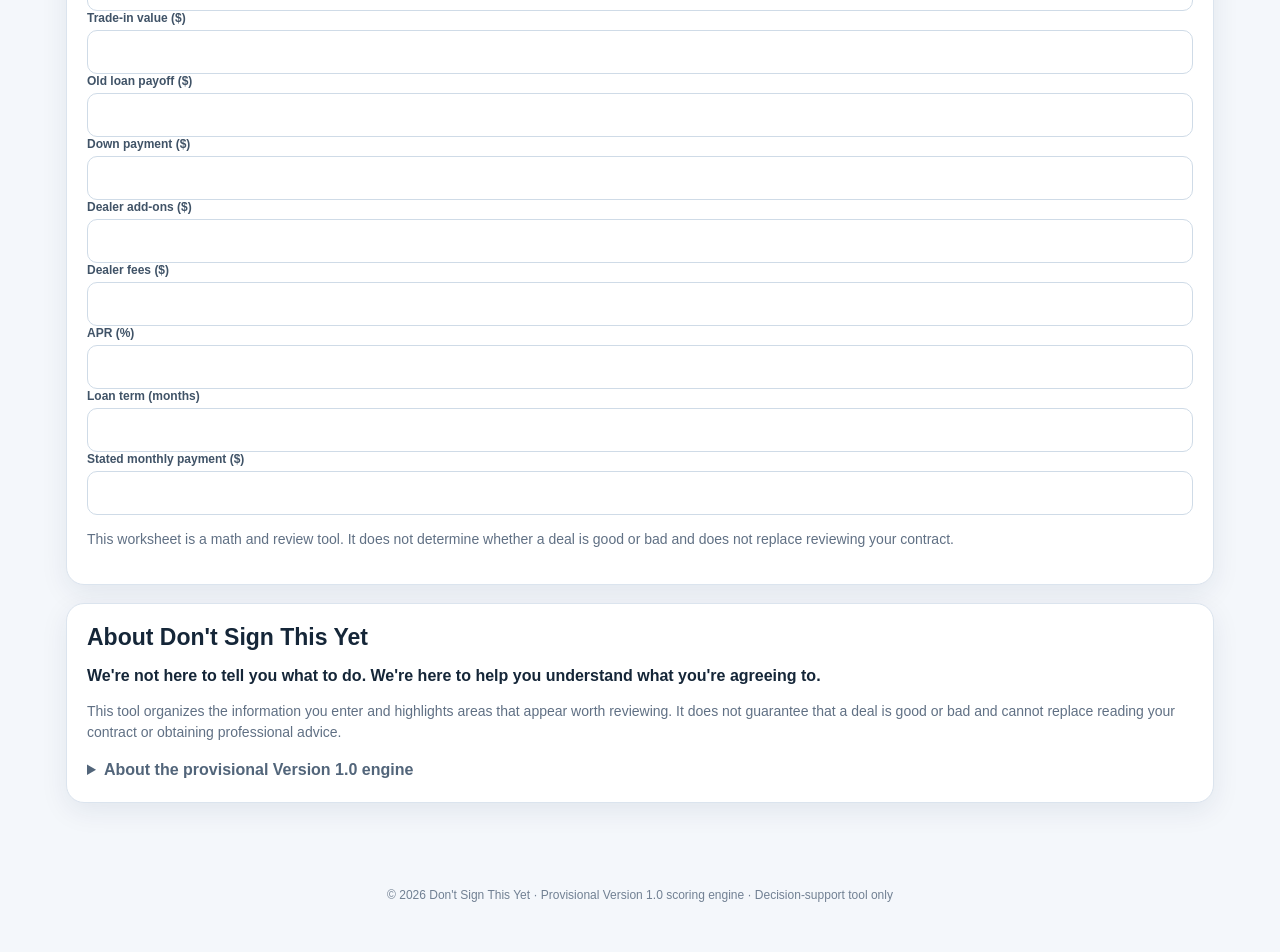
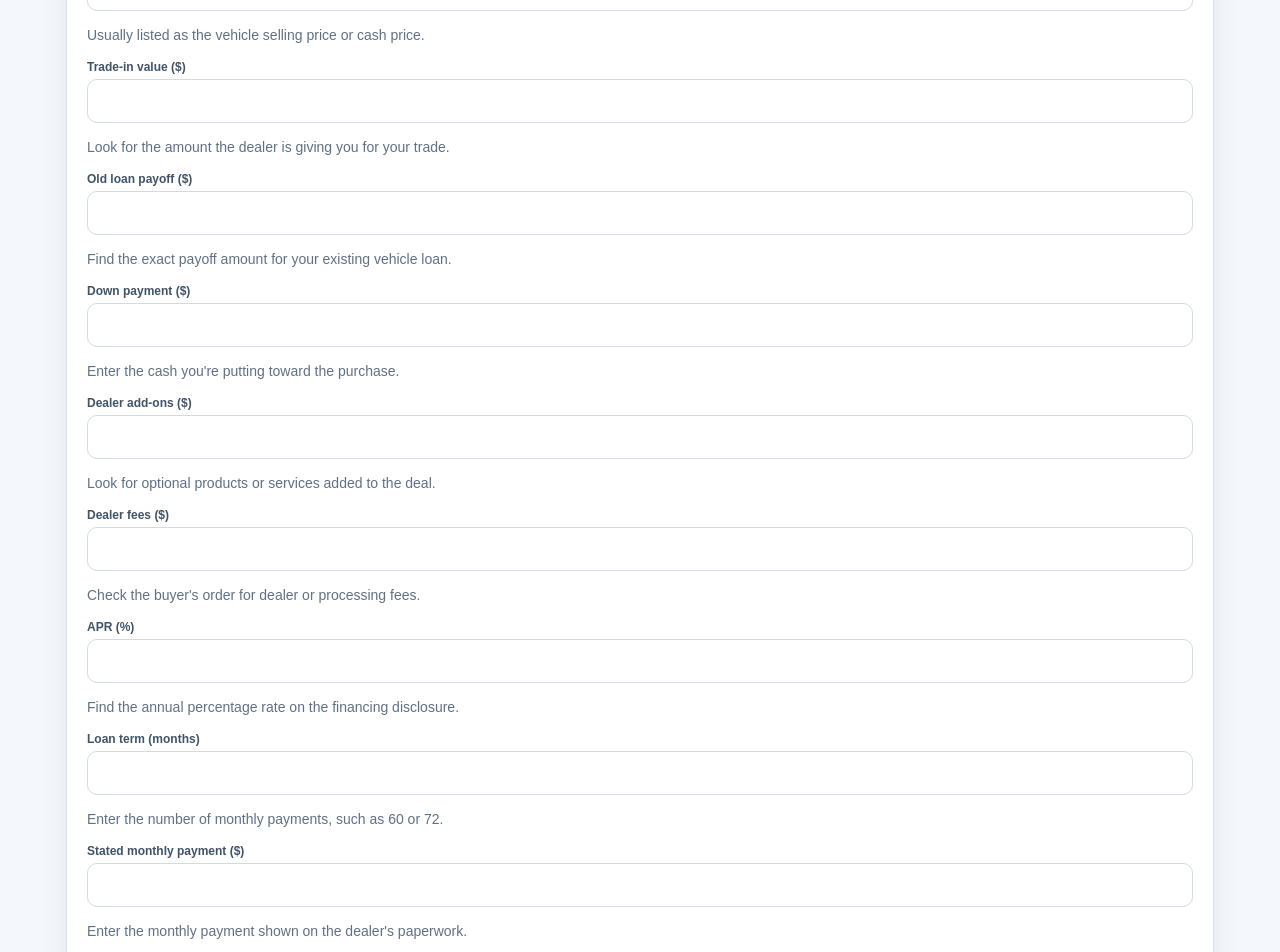
Before and after one commit to rmerrow1/dont-sign-this-yet, a Next.js app: page / in a window 1280 px wide. Shown: the part 4400-5352 px from the top of the page. Built offline with nearby package versions, Linux system fonts and the light colour scheme.

Commit message:
Enhance vehicle price fields with explanatory text
Added descriptions for vehicle pricing fields to guide users.

```diff
--- a/app/page.js
+++ b/app/page.js
@@ -645,15 +645,50 @@ function DealWorksheet() {
       </p>
 
       <div className="grid">
+       <div className="worksheetField">
   <Field label="Vehicle price ($)" id="ws-price" value={data.price} onChange={update("price")} />
+  <p className="muted">Usually listed as the vehicle selling price or cash price.</p>
+</div>
+
+<div className="worksheetField">
   <Field label="Trade-in value ($)" id="ws-trade-value" value={data.tradeValue} onChange={update("tradeValue")} />
+  <p className="muted">Look for the amount the dealer is giving you for your trade.</p>
+</div>
+
+<div className="worksheetField">
   <Field label="Old loan payoff ($)" id="ws-trade-owed" value={data.tradeOwed} onChange={update("tradeOwed")} />
+  <p className="muted">Find the exact payoff amount for your existing vehicle loan.</p>
+</div>
+
+<div className="worksheetField">
   <Field label="Down payment ($)" id="ws-down" value={data.down} onChange={update("down")} />
+  <p className="muted">Enter the cash you're putting toward the purchase.</p>
+</div>
+
+<div className="worksheetField">
   <Field label="Dealer add-ons ($)" id="ws-addons" value={data.addons} onChange={update("addons")} />
+  <p className="muted">Look for optional products or services added to the deal.</p>
+</div>
+
+<div className="worksheetField">
   <Field label="Dealer fees ($)" id="ws-fees" value={data.fees} onChange={update("fees")} />
+  <p className="muted">Check the buyer's order for dealer or processing fees.</p>
+</div>
+
+<div className="worksheetField">
   <Field label="APR (%)" id="ws-apr" value={data.apr} onChange={update("apr")} />
+  <p className="muted">Find the annual percentage rate on the financing disclosure.</p>
+</div>
+
+<div className="worksheetField">
   <Field label="Loan term (months)" id="ws-term" value={data.term} onChange={update("term")} />
+  <p className="muted">Enter the number of monthly payments, such as 60 or 72.</p>
+</div>
+
+<div className="worksheetField">
   <Field label="Stated monthly payment ($)" id="ws-payment" value={data.payment} onChange={update("payment")} />
+  <p className="muted">Enter the monthly payment shown on the dealer's paperwork.</p>
+</div>
       </div>
 
       {hasNumbers && (
```
Lines whose indentation alone changed are shown as unchanged.
